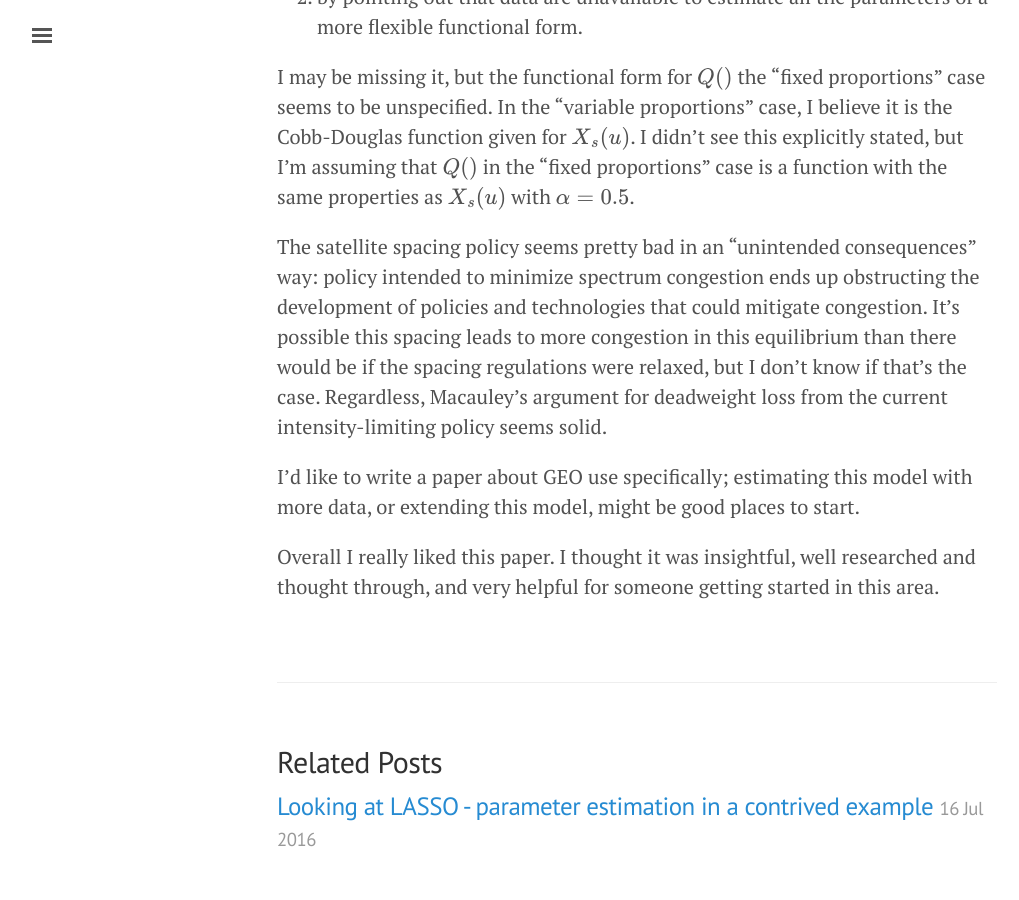
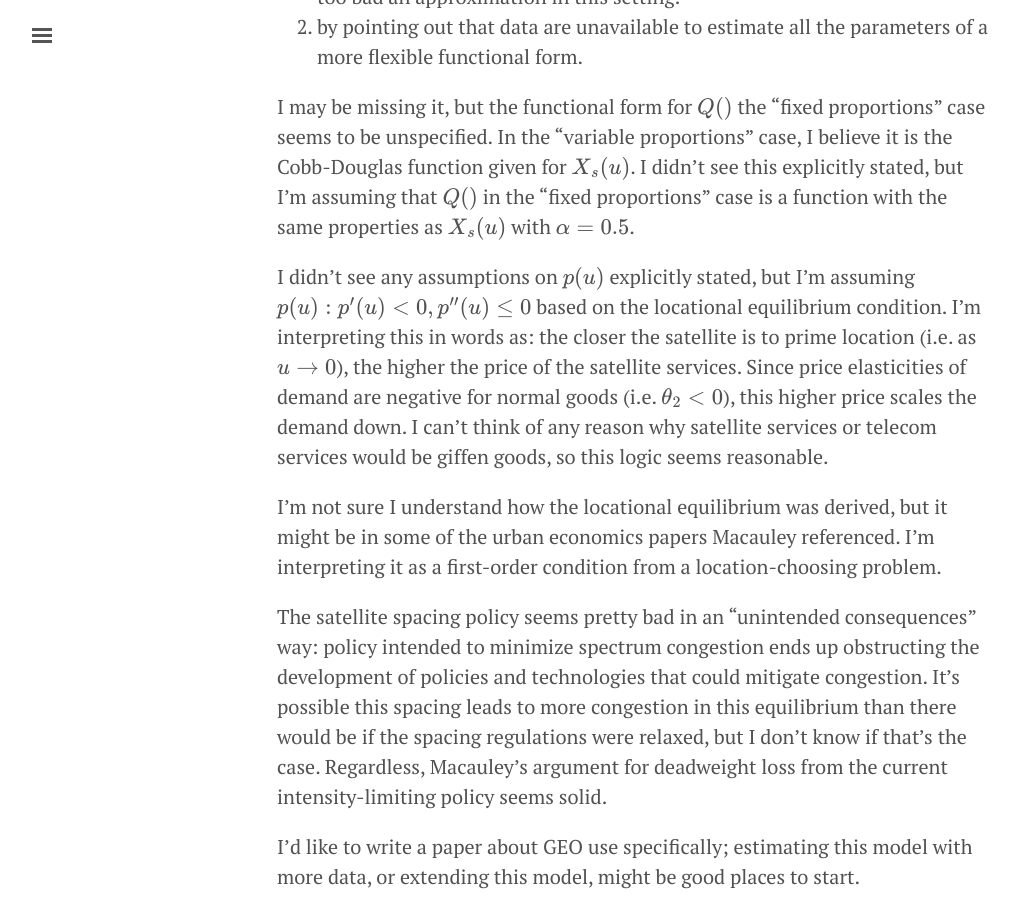
Before and after one commit to akhilrao/akhilrao.github.io, a Jekyll site: the page built from _posts/2016-07-26-paper-review-macauley-orbit-value-model.md, in a window 1280 px wide and 900 px high, scrolled down 7385 px. Shown: the whole window, without its empty margins (3-1022 px from the left). Built offline with Jekyll 4.4.1, drawn with Linux system fonts in a browser that asks for light colours; formulas are drawn with MathJax 3; some of the changed text lies outside the part shown.

Commit message:
more thoughts

```diff
--- a/_posts/2016-07-26-paper-review-macauley-orbit-value-model.md
+++ b/_posts/2016-07-26-paper-review-macauley-orbit-value-model.md
@@ -115,7 +115,7 @@ where $$t(u)$$ represents the marginal cost of connecting cities outside the vie
 Macauley estimates $$t(u)$$ using Mathematica to fit a polynomial of the form
 $$ t(u) = \gamma \frac{e^{(u - \bar{u})/\sigma}}{1 + e^{(u - \bar{u})/\sigma}} $$
 
-where $$ u - \bar{u}$$ measures distance in longitudinal degrees at $$u$$ from the prime orbit location, $$\bar{u}$$, and $$\sigma$$ is a curve-fitting parameter.
+where $$ u - \bar{u}$$ measures distance in longitudinal degrees at $$u$$ from the prime orbit location, $$\bar{u}$$, and $$\sigma$$ is a curve-fitting parameter. $$\gamma$$ is not explicitly described, but I'm assuming it's just a scale parameter for the curve-fitting.
 
 These equations allow Macauley to derive an equation for orbital slot value (derivation in Appendix B). It's a complicated equation which I won't describe here.
 
@@ -138,6 +138,10 @@ Back to this paper: Macauley points out that the Cobb-Douglas form is restrictiv
 
 I may be missing it, but the functional form for $$Q()$$ the "fixed proportions" case seems to be unspecified. In the "variable proportions" case, I believe it is the Cobb-Douglas function given for $$X_s(u)$$. I didn't see this explicitly stated, but I'm assuming that $$Q()$$ in the "fixed proportions" case is a function with the same properties as $$X_s(u)$$ with $$\alpha=0.5$$.
 
+I didn't see any assumptions on $$p(u)$$ explicitly stated, but I'm assuming $$p(u) : p'(u) <0, p''(u) \leq 0$$ based on the locational equilibrium condition. I'm interpreting this in words as: the closer the satellite is to prime location (i.e. as $$ u \to 0$$), the higher the price of the satellite services. Since price elasticities of demand are negative for normal goods (i.e. $$\theta_2 < 0$$), this higher price scales the demand down. I can't think of any reason why satellite services or telecom services would be giffen goods, so this logic seems reasonable.
+
+I'm not sure I understand how the locational equilibrium was derived, but it might be in some of the urban economics papers Macauley referenced. I'm interpreting it as a first-order condition from a location-choosing problem.
+
 The satellite spacing policy seems pretty bad in an "unintended consequences" way: policy intended to minimize spectrum congestion ends up obstructing the development of policies and technologies that could mitigate congestion. It's possible this spacing leads to more congestion in this equilibrium than there would be if the spacing regulations were relaxed, but I don't know if that's the case. Regardless, Macauley's argument for deadweight loss from the current intensity-limiting policy seems solid.
 
 I'd like to write a paper about GEO use specifically; estimating this model with more data, or extending this model, might be good places to start.
```
